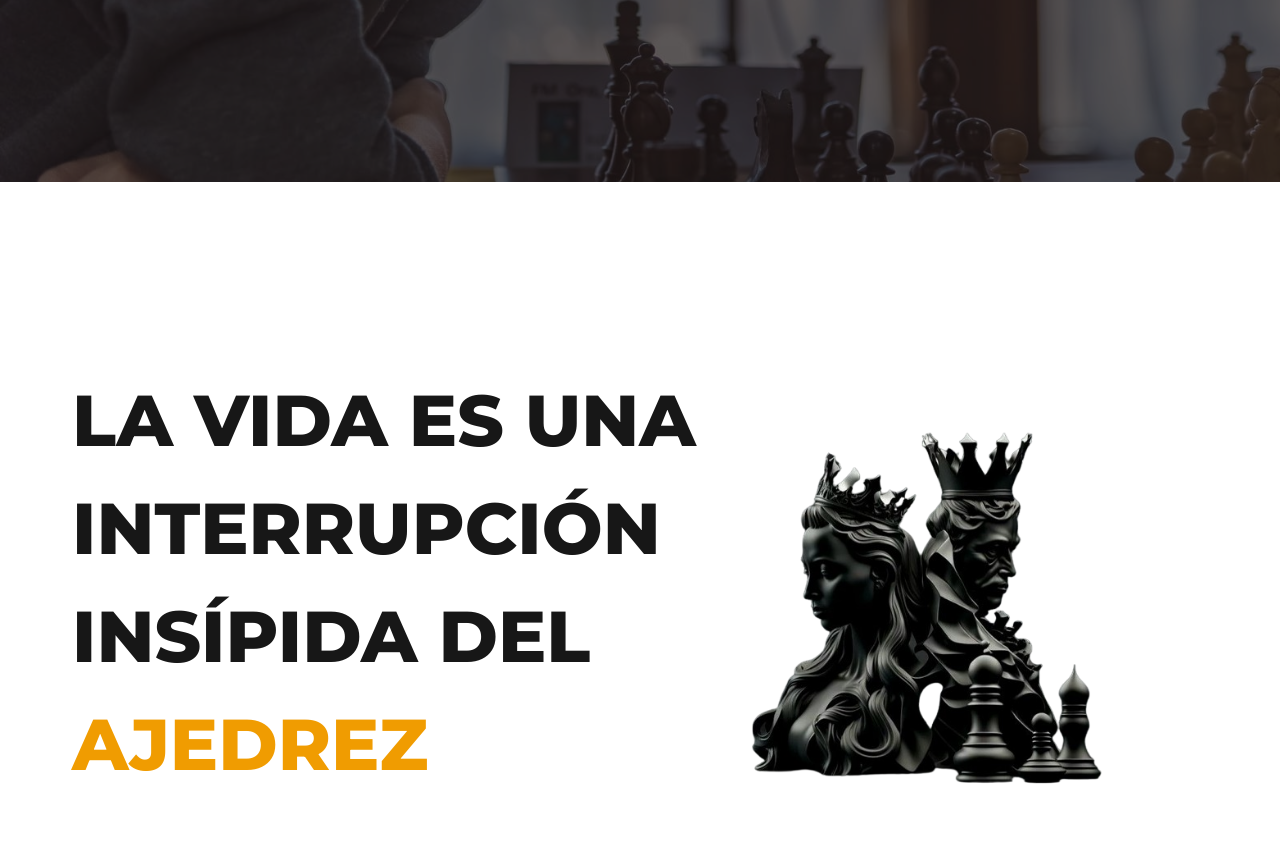
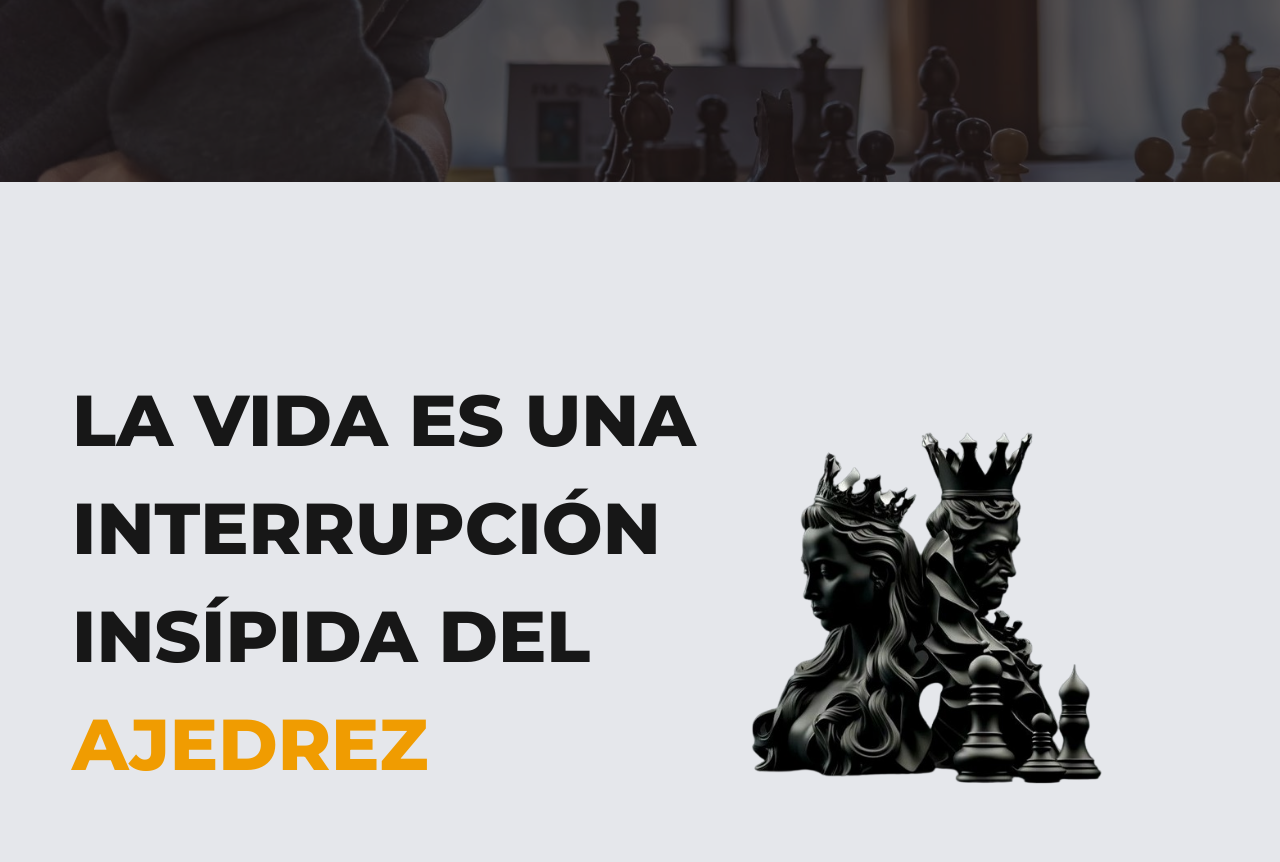
Before and after one commit to Najdorf12/faustino-oro-app, a React (Vite) app: page / in a window 1280 px wide. Shown: the part 618-1480 px from the top of the page. Built offline with nearby package versions, Linux system fonts and the light colour scheme.

Commit message:
fix-tournaments

```diff
--- a/src/pages/Home.jsx
+++ b/src/pages/Home.jsx
@@ -27,7 +27,7 @@ const Home = () => {
         </article>
       </section>
 
-      <section className="px-4 py-8 w-full flex flex-col items-center justify-center text-center lg:flex-row lg:text-start lg:h-screen lg:pl-10">
+      <section className="bg-gray-200 px-4 py-8 w-full flex flex-col items-center justify-center text-center lg:flex-row lg:text-start lg:h-screen lg:pl-10">
         <p className="font-extrabold font-montserrat text-3xl text-neutral-900 lg:text-7xl lg:w-2/3 lg:leading-tight lg:pl-8  xl:leading-normal">
           LA VIDA ES UNA INTERRUPCIÓN INSÍPIDA DEL{" "}
           <span className="text-[#f09c01]">AJEDREZ</span>
```
